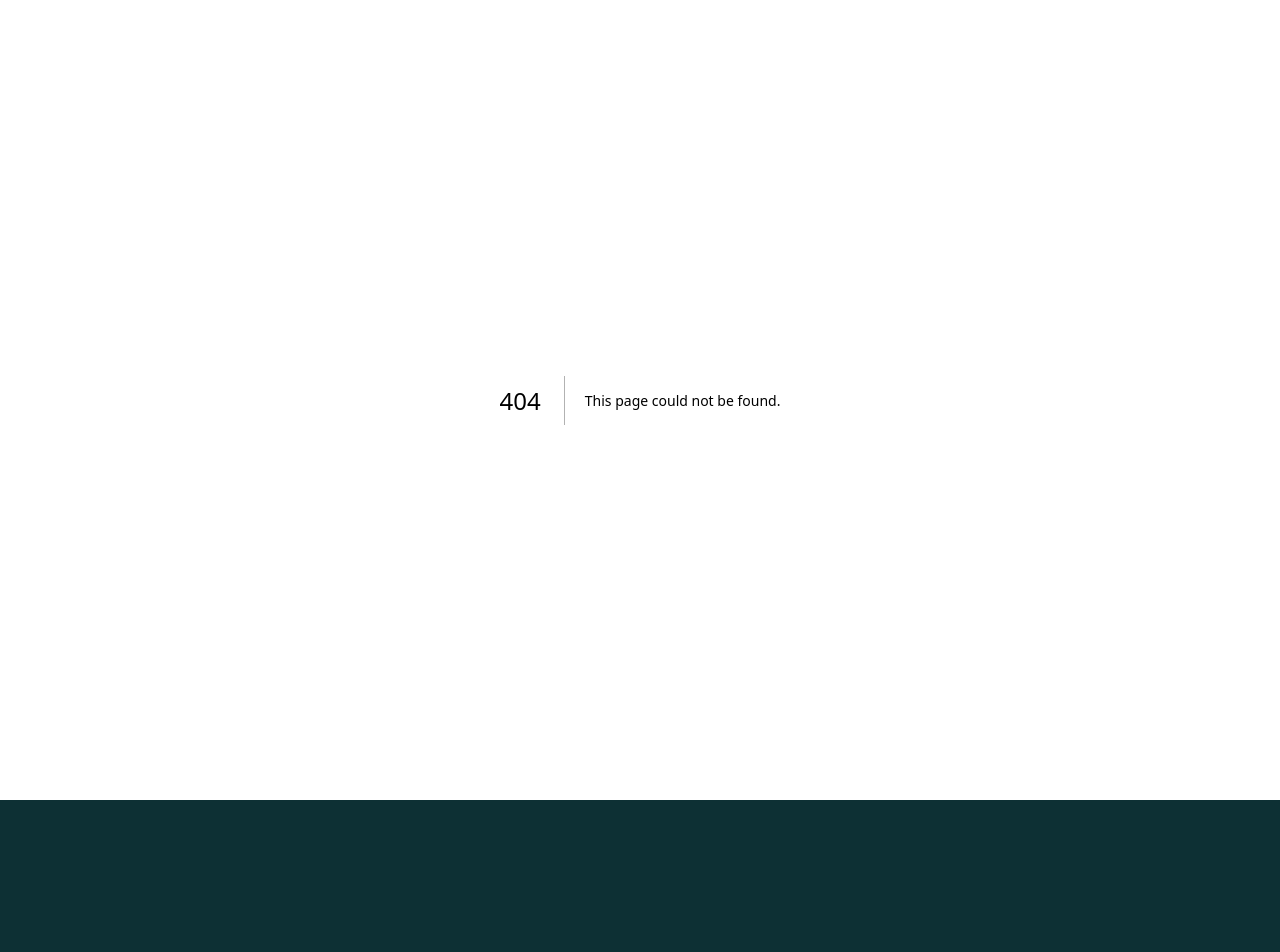
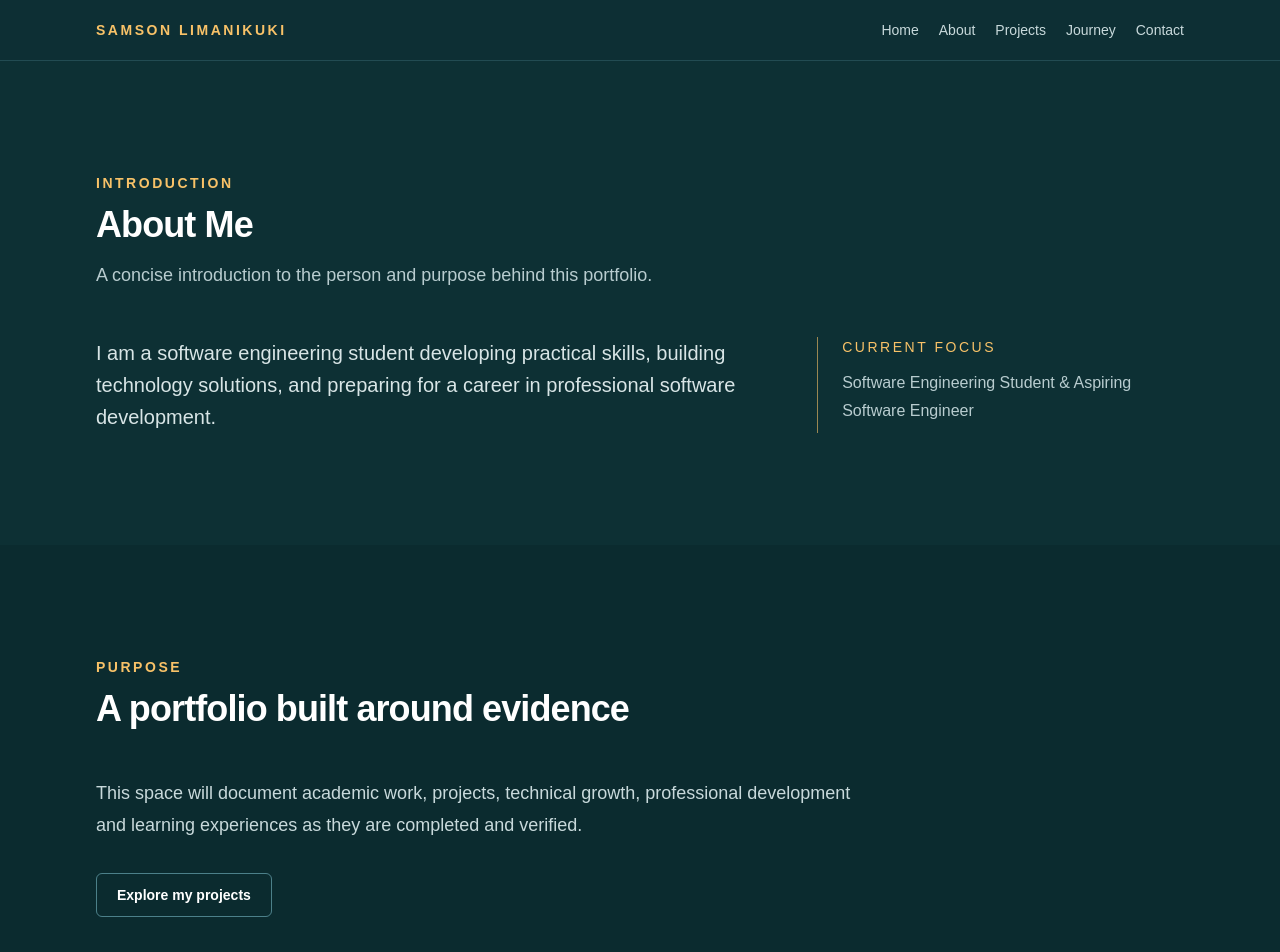
Before and after one commit to s11202128/Eportfolio, a Next.js app: page /about in a window 1280 px wide. Before the commit this address had no page. Shown: the top 952 px of the page. Before the commit the page ends 800 px from the top, so only its background shows below. Built offline with nearby package versions, Linux system fonts and the light colour scheme.

Commit message:
feat: add About, Achievements, Contact, Journey, and Eportfolio Year pages with layout components

```diff
--- /dev/null
+++ b/app/about/page.tsx
@@ -0,0 +1,25 @@
+import { ButtonLink } from "@/components/button-link";
+import { Section } from "@/components/section";
+import { profile } from "@/data/profile";
+
+export const metadata = { title: "About | Personal ePortfolio", description: "Learn more about my software engineering journey." };
+
+export default function AboutPage() {
+  return (
+    <main>
+      <Section eyebrow="Introduction" title="About Me" description="A concise introduction to the person and purpose behind this portfolio.">
+        <div className="grid gap-10 lg:grid-cols-[1.3fr_0.7fr]">
+          <p className="text-xl leading-8 text-[#d8e5e6]">{profile.about}</p>
+          <div className="border-l border-[#f8c268]/60 pl-6 text-[#b8cccf]">
+            <p className="text-sm uppercase tracking-[0.18em] text-[#f8c268]">Current focus</p>
+            <p className="mt-3 leading-7">{profile.role}</p>
+          </div>
+        </div>
+      </Section>
+      <Section eyebrow="Purpose" title="A portfolio built around evidence" className="bg-[#0b2b2f]">
+        <p className="max-w-3xl text-lg leading-8 text-[#c8d9db]">This space will document academic work, projects, technical growth, professional development and learning experiences as they are completed and verified.</p>
+        <div className="mt-8"><ButtonLink href="/projects" variant="secondary">Explore my projects</ButtonLink></div>
+      </Section>
+    </main>
+  );
+}
--- /dev/null
+++ b/app/achievements/page.tsx
@@ -0,0 +1,21 @@
+import { Section } from "@/components/section";
+import { achievements } from "@/data/achievements";
+
+export const metadata = { title: "Achievements | Personal ePortfolio", description: "Achievements and recognition from my academic and professional development." };
+
+export default function AchievementsPage() {
+  return (
+    <main>
+      <Section eyebrow="Evidence" title="Achievements & Recognition" description="Verified achievements, certificates and recognition will be collected here.">
+        {achievements.length === 0 ? (
+          <div className="border border-dashed border-[#78bac7]/40 bg-[#103b40]/50 p-8">
+            <p className="text-lg text-white">No achievement entries have been added yet.</p>
+            <p className="mt-2 text-[#b8cccf]">This page is ready for verified evidence when it becomes available.</p>
+          </div>
+        ) : (
+          <div className="grid gap-5 sm:grid-cols-2">{achievements.map((achievement) => <article key={achievement.title} className="border border-[#78bac7]/25 bg-[#103b40] p-6"><p className="text-sm text-[#f8c268]">{achievement.date}</p><h2 className="mt-3 text-xl font-semibold text-white">{achievement.title}</h2><p className="mt-2 text-sm text-[#b8cccf]">{achievement.organization}</p><p className="mt-5 leading-7 text-[#c8d9db]">{achievement.description}</p></article>)}</div>
+        )}
+      </Section>
+    </main>
+  );
+}
--- /dev/null
+++ b/app/contact/page.tsx
@@ -0,0 +1,21 @@
+import { ButtonLink } from "@/components/button-link";
+import { profile } from "@/data/profile";
+
+export const metadata = { title: "Contact | Personal ePortfolio", description: "Contact details for my ePortfolio." };
+
+export default function ContactPage() {
+  const email = profile.socialLinks.email;
+  return (
+    <main className="min-h-[70vh] py-20 sm:py-24">
+      <div className="mx-auto max-w-3xl px-6 lg:px-8">
+        <p className="text-sm font-semibold uppercase tracking-[0.18em] text-[#f8c268]">Contact</p>
+        <h1 className="mt-3 text-4xl font-semibold tracking-tight text-white sm:text-5xl">Let&apos;s Connect</h1>
+        <p className="mt-5 text-lg leading-8 text-[#c8d9db]">For now, contact details are still being prepared. Verified links will be added here as they become available.</p>
+        <div className="mt-10 flex flex-wrap gap-3">
+          {email ? <ButtonLink href={`mailto:${email}`}>Email me</ButtonLink> : <span className="inline-flex min-h-11 items-center rounded-md border border-[#78bac7]/50 px-5 py-2.5 text-sm text-[#b8cccf]">Email · coming soon</span>}
+          <ButtonLink href="/" variant="secondary">Back home</ButtonLink>
+        </div>
+      </div>
+    </main>
+  );
+}
--- /dev/null
+++ b/app/eportfolio/[year]/page.tsx
@@ -0,0 +1,25 @@
+import Link from "next/link";
+import { notFound } from "next/navigation";
+
+const years = ["year-1", "year-2", "year-3", "year-4"] as const;
+
+export function generateStaticParams() {
+  return years.map((year) => ({ year }));
+}
+
+export default async function EportfolioYearPage({ params }: PageProps<"/eportfolio/[year]">) {
+  const { year } = await params;
+  const yearIndex = years.indexOf(year as (typeof years)[number]);
+  if (yearIndex === -1) notFound();
+
+  return (
+    <main className="min-h-[70vh] py-20 sm:py-24">
+      <div className="mx-auto max-w-3xl px-6 lg:px-8">
+        <p className="text-sm font-semibold uppercase tracking-[0.18em] text-[#f8c268]">Academic record · 0{yearIndex + 1}</p>
+        <h1 className="mt-3 text-4xl font-semibold tracking-tight text-white sm:text-5xl">Year {yearIndex + 1}</h1>
+        <p className="mt-5 text-lg leading-8 text-[#c8d9db]">Academic evidence, reflections and milestones for this year will be added here.</p>
+        <Link href="/" className="mt-8 inline-flex text-sm font-semibold text-[#f8c268] underline-offset-4 hover:underline">Back to home <span className="ml-2" aria-hidden="true">→</span></Link>
+      </div>
+    </main>
+  );
+}
--- /dev/null
+++ b/app/journey/page.tsx
@@ -0,0 +1,22 @@
+import { Section } from "@/components/section";
+import { journeyStages } from "@/data/journey";
+
+export const metadata = { title: "Journey | Personal ePortfolio", description: "The stages of my software engineering development journey." };
+
+export default function JourneyPage() {
+  return (
+    <main>
+      <Section eyebrow="Development path" title="My Journey" description="A developing map of the stages that shape my transition from student to software engineer.">
+        <ol className="grid gap-4 sm:grid-cols-2 lg:grid-cols-3">
+          {journeyStages.map((stage, index) => (
+            <li key={stage} className="border border-[#78bac7]/25 bg-[#103b40] p-6">
+              <span className="text-sm font-semibold text-[#f8c268]">0{index + 1}</span>
+              <h2 className="mt-8 text-xl font-semibold text-white">{stage}</h2>
+              <p className="mt-3 text-sm leading-6 text-[#b8cccf]">Evidence and reflections for this stage will be added as the journey progresses.</p>
+            </li>
+          ))}
+        </ol>
+      </Section>
+    </main>
+  );
+}
--- a/app/layout.tsx
+++ b/app/layout.tsx
@@ -1,4 +1,6 @@
 import type { Metadata } from "next";
+import { SiteFooter } from "@/components/site-footer";
+import { SiteHeader } from "@/components/site-header";
 import "./globals.css";
 
 export const metadata: Metadata = {
@@ -9,7 +11,11 @@ export const metadata: Metadata = {
 export default function RootLayout({ children }: LayoutProps<"/">) {
   return (
     <html lang="en">
-      <body>{children}</body>
+      <body>
+        <SiteHeader />
+        {children}
+        <SiteFooter />
+      </body>
     </html>
   );
 }
--- /dev/null
+++ b/components/site-footer.tsx
@@ -0,0 +1,12 @@
+import Link from "next/link";
+
+export function SiteFooter() {
+  return (
+    <footer className="border-t border-[#78bac7]/20 bg-[#08262a]">
+      <div className="mx-auto flex max-w-6xl flex-col gap-3 px-6 py-8 text-sm text-[#b8cccf] sm:flex-row sm:items-center sm:justify-between lg:px-8">
+        <p>Personal ePortfolio · content to be expanded with verified evidence.</p>
+        <Link href="/contact" className="font-semibold text-[#f8c268] hover:underline focus-visible:outline-2 focus-visible:outline-offset-4 focus-visible:outline-[#f8c268]">Get in touch</Link>
+      </div>
+    </footer>
+  );
+}
--- /dev/null
+++ b/components/site-header.tsx
@@ -0,0 +1,28 @@
+import Link from "next/link";
+
+const navigation = [
+  ["Home", "/"],
+  ["About", "/about"],
+  ["Projects", "/projects"],
+  ["Journey", "/journey"],
+  ["Contact", "/contact"],
+] as const;
+
+export function SiteHeader() {
+  return (
+    <nav className="border-b border-[#78bac7]/20 bg-[#0d3034]/95" aria-label="Main navigation">
+      <div className="mx-auto flex max-w-6xl flex-wrap items-center justify-between gap-4 px-6 py-5 lg:px-8">
+        <Link href="/" className="text-sm font-semibold uppercase tracking-[0.18em] text-[#f8c268] focus-visible:outline-2 focus-visible:outline-offset-4 focus-visible:outline-[#f8c268]">
+          Samson Limanikuki
+        </Link>
+        <div className="flex flex-wrap gap-x-5 gap-y-2 text-sm text-[#c8d9db]">
+          {navigation.map(([label, href]) => (
+            <Link key={href} href={href} className="transition-colors hover:text-white focus-visible:outline-2 focus-visible:outline-offset-4 focus-visible:outline-[#f8c268]">
+              {label}
+            </Link>
+          ))}
+        </div>
+      </div>
+    </nav>
+  );
+}
```
